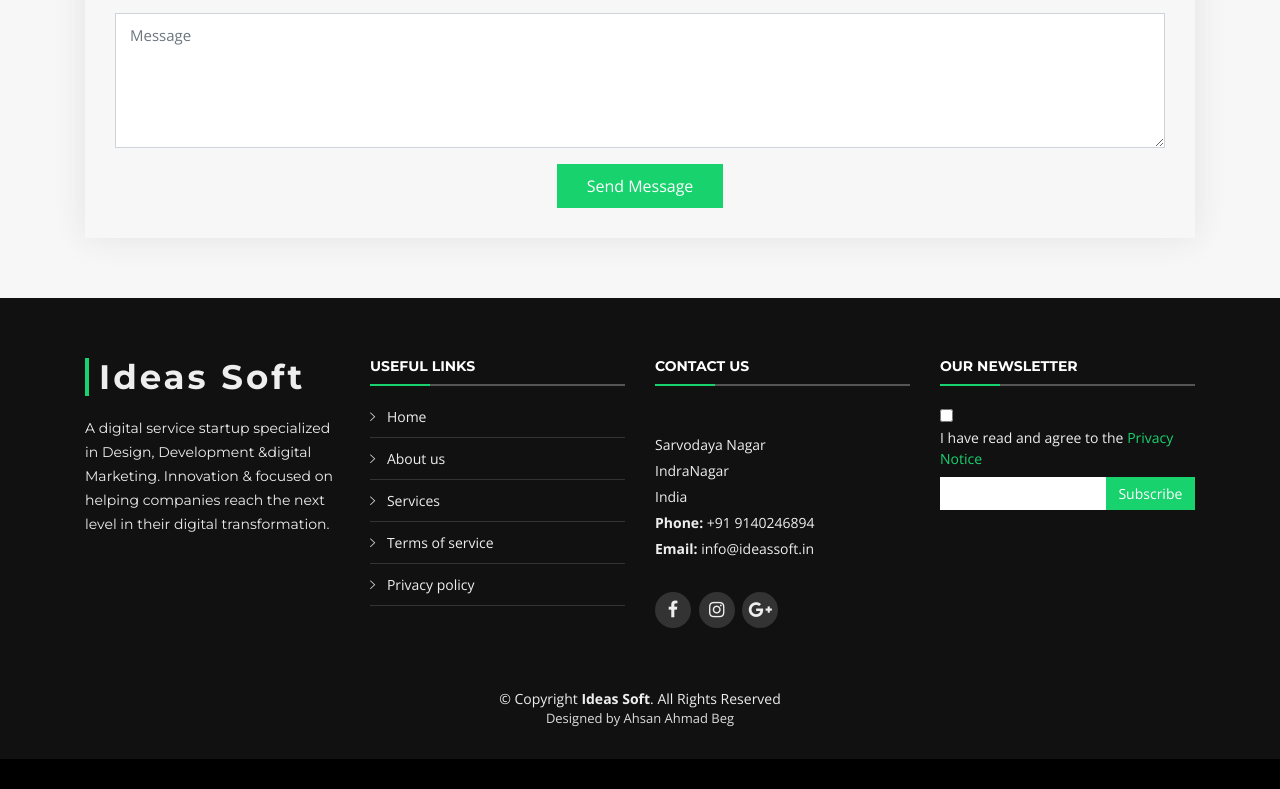
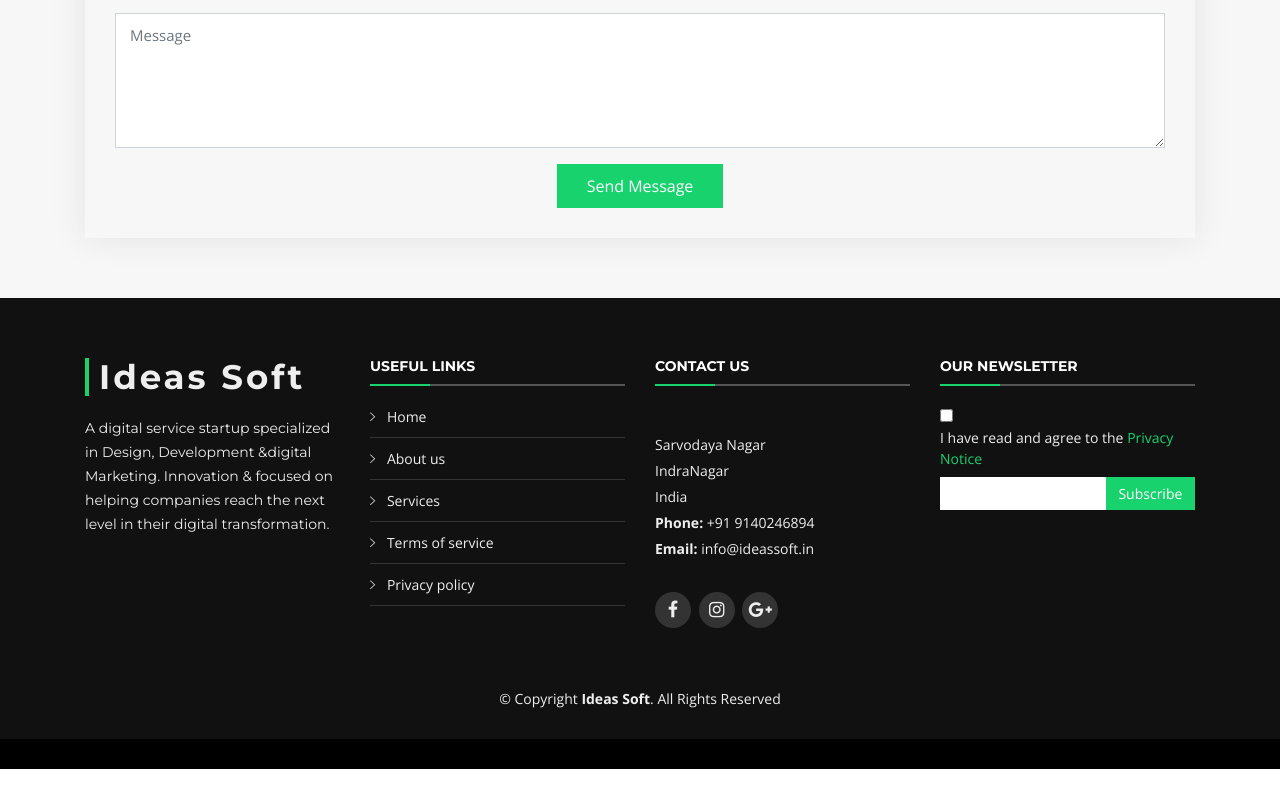
Before and after one commit to Aaqshu/ideassoft, a plain HTML site: page index.html in a window 1280 px wide. Shown: the part 5727-6516 px from the top of the page. Drawn offline with nearby package versions, Linux system fonts and the light colour scheme; files whose address does not match are found by name.

Commit message:
updated version

```diff
--- a/index.html
+++ b/index.html
@@ -728,7 +728,6 @@
         All the links in the footer should remain intact.
         You can delete the links only if you purchased the pro version.
       -->
-          Designed by <a>Ahsan Ahmad Beg</a>
         </div>
       </div>
   </footer><!-- End Footer -->
```
